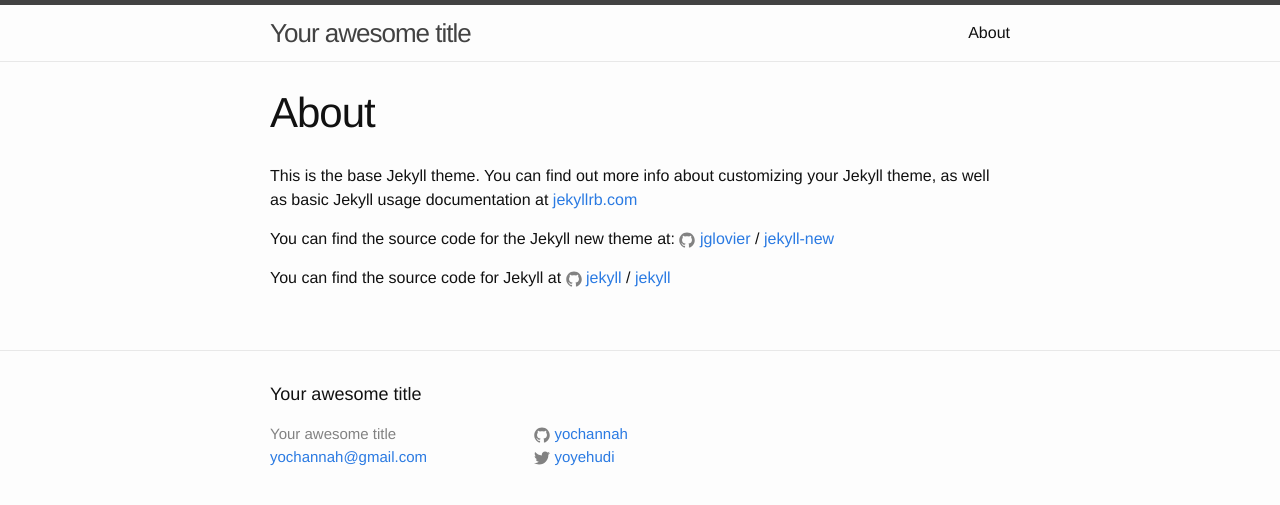
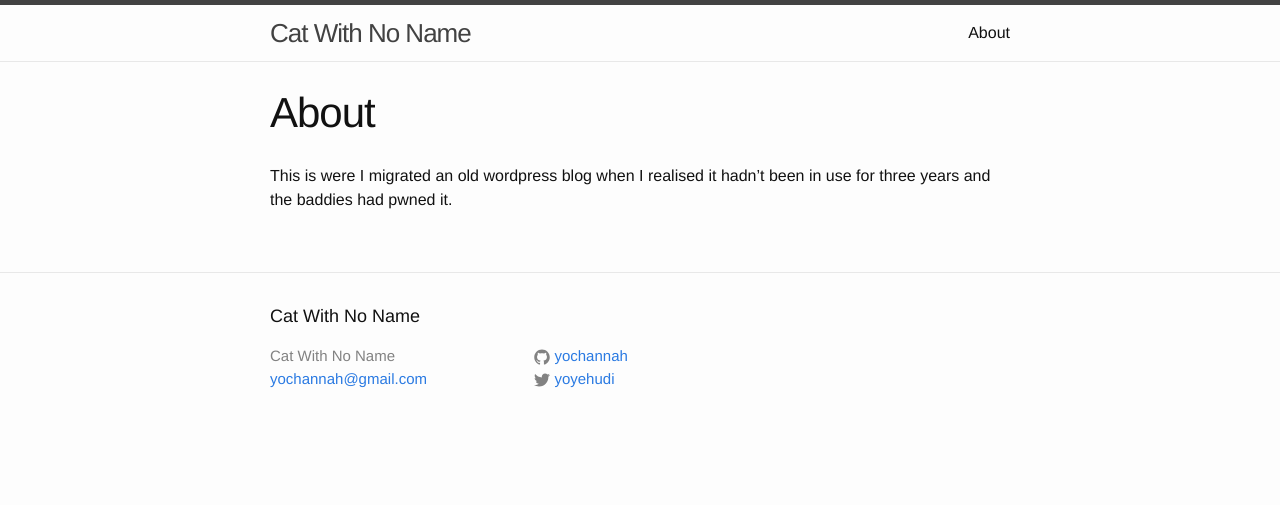
Before and after one commit to catwithnoname/blog, a Jekyll site: the page built from about.md, in a window 1280 px wide. Shown: the top 505 px of the page. Built offline with Jekyll 4.4.1, drawn with Linux system fonts in a browser that asks for light colours.

Commit message:
moar updates

```diff
--- a/_config.yml
+++ b/_config.yml
@@ -6,7 +6,7 @@
 # 'jekyll serve'. If you change this file, please restart the server process.
 
 # Site settings
-title: Your awesome title
+title: Cat With No Name
 email: yochannah@gmail.com
 description: > # Icecream and banananas
 baseurl: "" # the subpath of your site, e.g. /blog
--- a/about.md
+++ b/about.md
@@ -4,12 +4,4 @@ title: About
 permalink: /about/
 ---
 
-This is the base Jekyll theme. You can find out more info about customizing your Jekyll theme, as well as basic Jekyll usage documentation at [jekyllrb.com](http://jekyllrb.com/)
-
-You can find the source code for the Jekyll new theme at:
-{% include icon-github.html username="jglovier" %} /
-[jekyll-new](https://github.com/jglovier/jekyll-new)
-
-You can find the source code for Jekyll at
-{% include icon-github.html username="jekyll" %} /
-[jekyll](https://github.com/jekyll/jekyll)
+This is were I migrated an old wordpress blog when I realised it hadn't been in use for three years and the baddies had pwned it.
```
